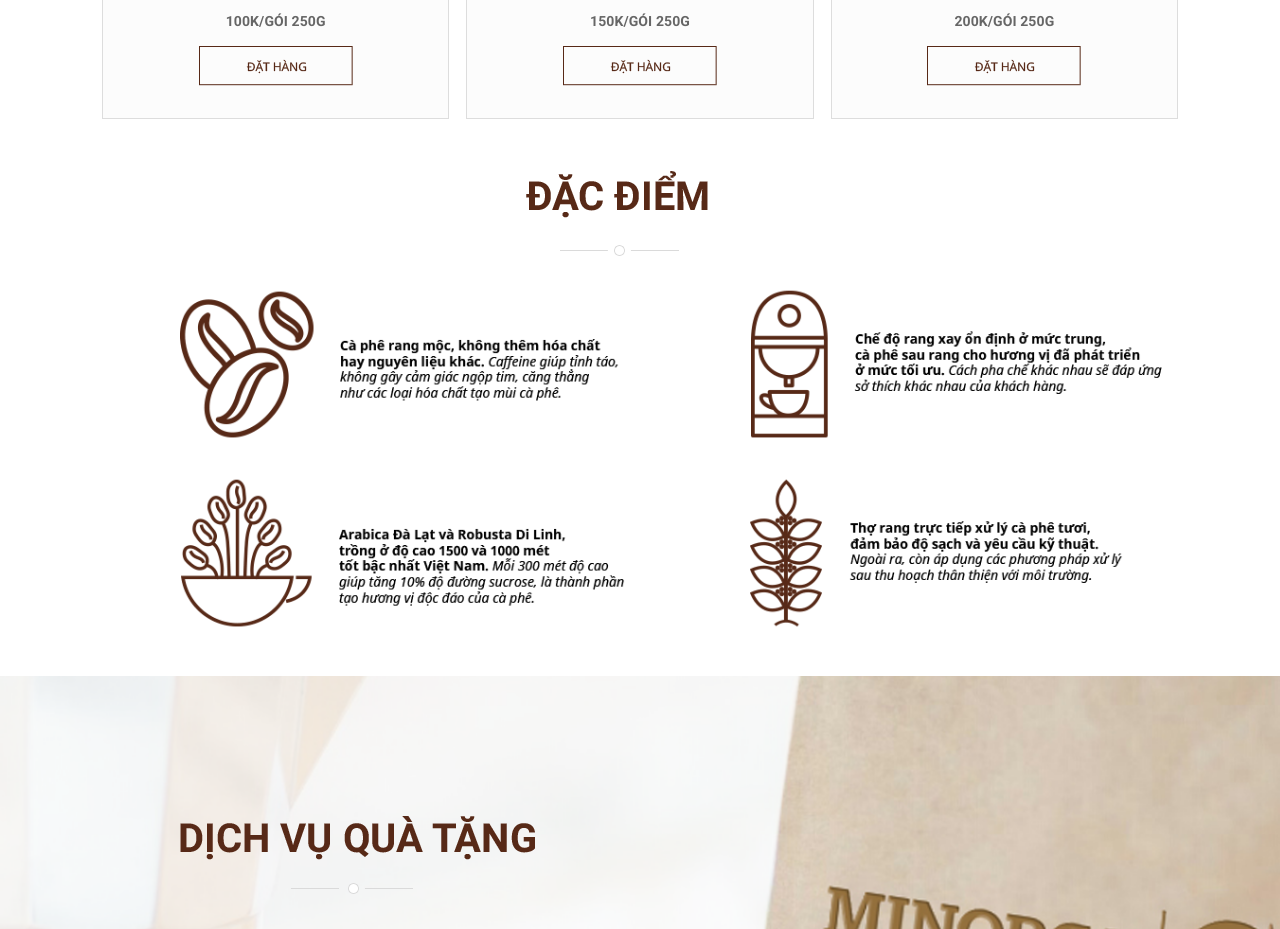
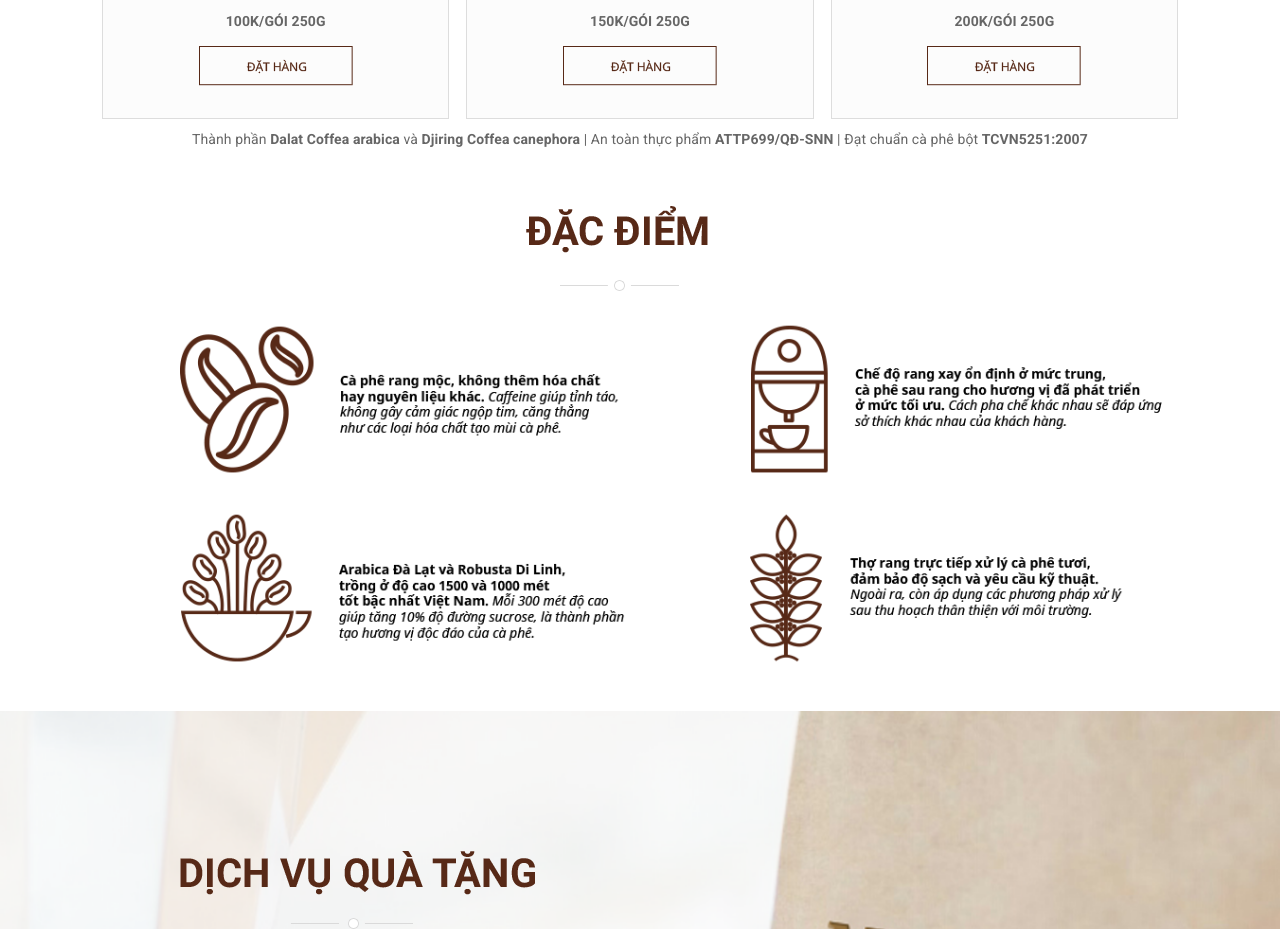
Before and after one commit to hbiang/hbiang.github.io, a website: page v2/index.html in a window 1280 px wide. Shown: the part 2189-3118 px from the top of the page. Drawn offline with Linux system fonts and the light colour scheme.

Commit message:
update v2

```diff
--- a/v2/index.html
+++ b/v2/index.html
@@ -60,7 +60,7 @@
       </div>
       <a id="products" />
       <!-- Sản phẩm -->
-      <div id="page-06" style="margin-top:3rem;">
+      <div id="page-06" style="margin-top:3rem;" class="hidden-sm-down">
           <div class="container">
               <div class="row">
                    <div class="mx-auto" style="width: 20%">
@@ -75,11 +75,6 @@
 
           </div>
       </div>
-
-
-
-
-
       <!-------------->
       <div id="page-06" style="margin-top:3rem;">
           <div class="container">
@@ -149,6 +144,14 @@
               </div>
             </div>
           </div>
+          <div class="row">
+            <div class="col-xs-10 offset-xs-1">
+                <p class="text-xs-center">
+                Thành phần <strong>Dalat Coffea arabica</strong> và <strong>Djiring Coffea canephora</strong>  |  An toàn thực phẩm <strong>ATTP699/QĐ-SNN</strong>  |  Đạt chuẩn cà phê bột <strong>TCVN5251:2007</strong>
+            </p>
+            </div>
+
+        </div>
       </div>
       <!-------------->
 
```
